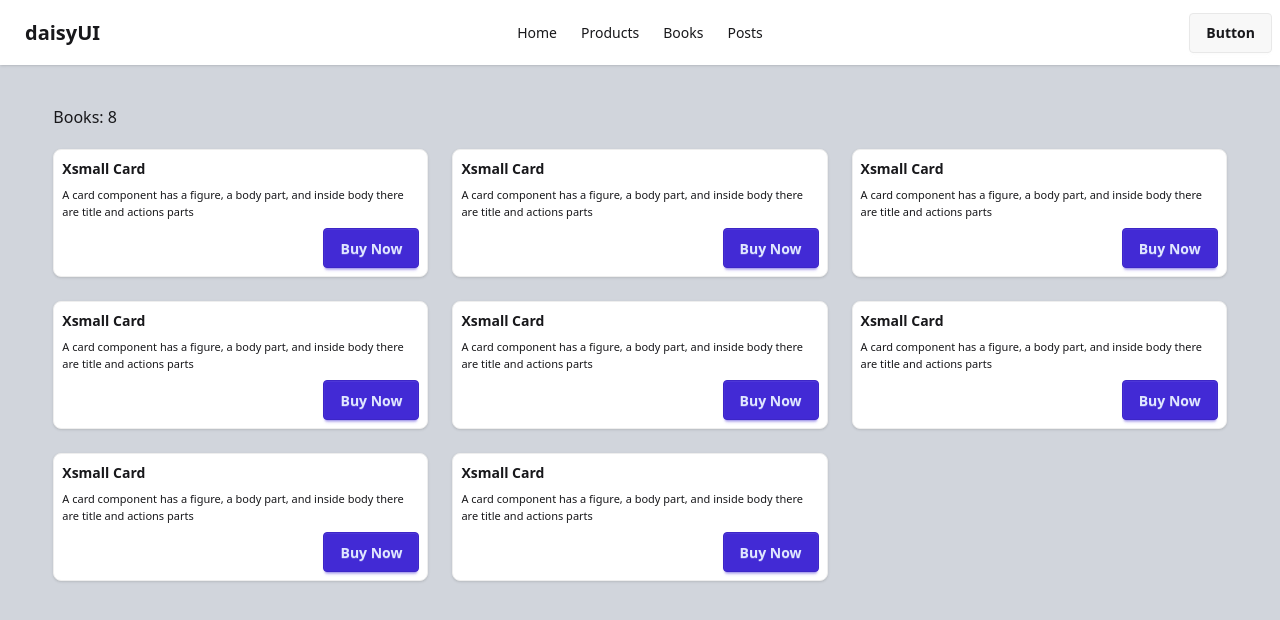
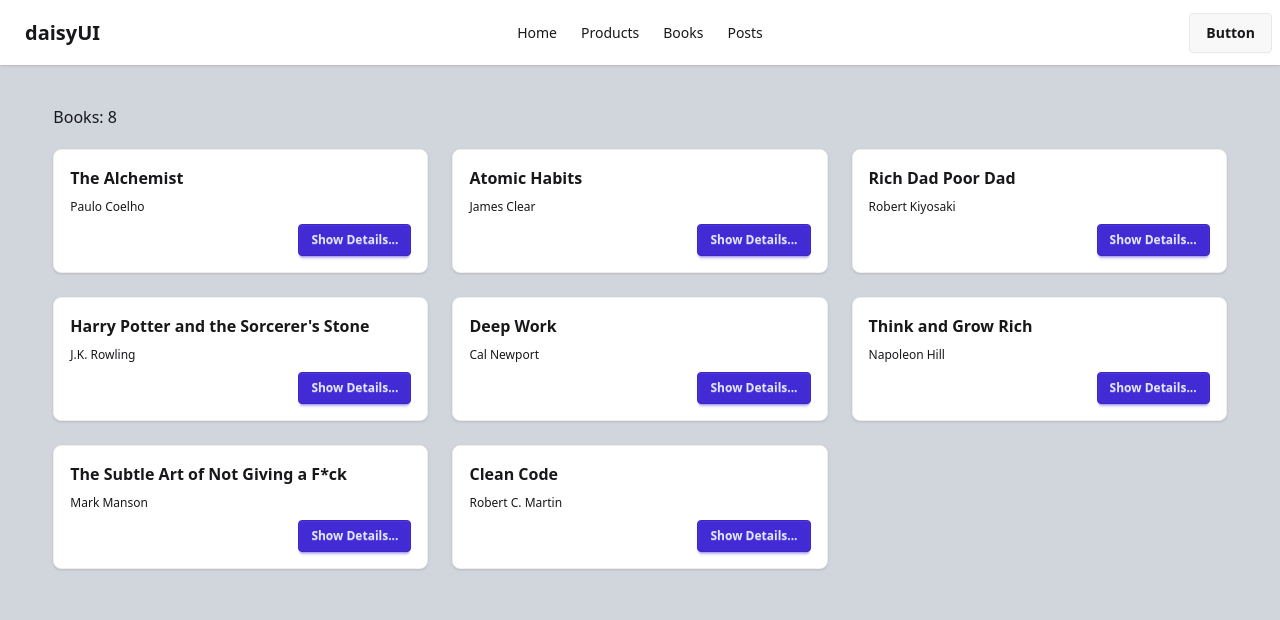
Before and after one commit to sabbirRashed/Nextjs-Authentication, a Next.js app: page /books in a window 1280 px wide. Shown: the top 620 px of the page. Built offline with nearby package versions, Linux system fonts and the light colour scheme; data requests are answered from the project's data file.

Commit message:
added food details

```diff
--- /dev/null
+++ b/src/app/books/[bookId]/loading.jsx
@@ -0,0 +1,11 @@
+
+
+const BookDetailsLoading = () => {
+    return (
+        <div className="flex justify-center mt-20">
+            <span className="loading loading-ring loading-xl w-24 h-24"></span>
+        </div>
+    );
+};
+
+export default BookDetailsLoading;
--- /dev/null
+++ b/src/app/books/[bookId]/page.jsx
@@ -0,0 +1,21 @@
+export const generateStaticParams = async()=>{
+    const res = await fetch('http://localhost:5000/books');
+    const books = await res.json();
+
+    return books.map(book => ({bookId: book.id}))
+}
+
+const BookDetails = async({params}) => {
+    const {bookId} = await params
+    const res = await fetch(`http://localhost:5000/books/${bookId}`);
+    const book = await res.json();
+    return (
+        <div className='w-11/12 mx-auto mt-10'>
+            <h2 >Book id: {bookId}</h2>
+            <p className='text-2xl'>{book.title}</p>
+            <p>{book.description}</p>
+        </div>
+    );
+};
+
+export default BookDetails;
--- a/src/components/bookCard.jsx
+++ b/src/components/bookCard.jsx
@@ -1,13 +1,17 @@
+import Link from 'next/link';
 import React from 'react';
 
-const BookCard = ({book}) => {
+const BookCard = ({ book }) => {
+    const { id, title, author, descriptio } = book
     return (
-        <div className="card bg-base-100 card-xs shadow-sm border border-base-300">
+        <div className="card bg-base-100 card-sm shadow-sm border border-base-300">
             <div className="card-body">
-                <h2 className="card-title">Xsmall Card</h2>
-                <p>A card component has a figure, a body part, and inside body there are title and actions parts</p>
+                <h2 className="card-title">{title}</h2>
+                <p>{author}</p>
                 <div className="justify-end card-actions">
-                    <button className="btn btn-primary">Buy Now</button>
+                    <Link href={`/books/${id}`}>
+                        <button className="btn btn-sm btn-primary">Show Details...</button>
+                    </Link>
                 </div>
             </div>
         </div>
```
